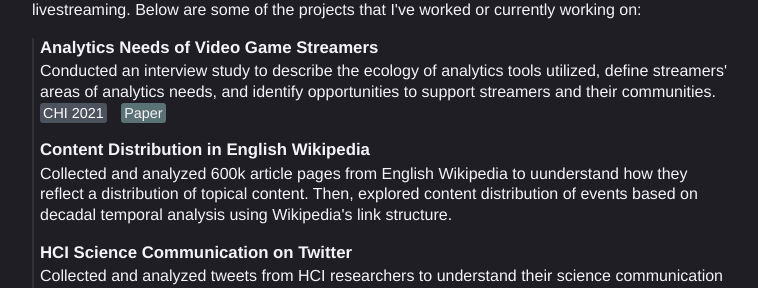
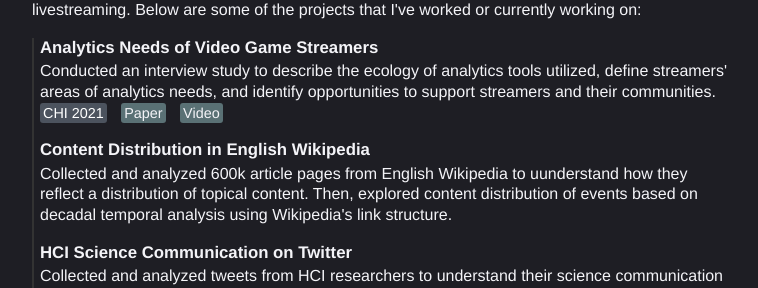
Before and after one commit to kerixyz/temp, a Jekyll site: the page built from index.html, in a window 1280 px wide and 900 px high, scrolled down 553 px. Shown: the part 155-443 px from the top of the window, without its empty margins (258-1016 px from the left). Built offline with Jekyll 4.4.1, drawn with Linux system fonts in a browser that asks for light colours.

Commit message:
Update index.html

```diff
--- a/index.html
+++ b/index.html
@@ -13,7 +13,8 @@ title: Keri Mallari
             <div class="description">
                 Conducted an interview study to describe the ecology of analytics tools utilized, define streamers' areas of analytics needs, and identify opportunities to support streamers and their communities.
             <div class="date">CHI 2021</div>
-            <div class="paper"><a href="https://doi.org/10.1145/3411764.3445320">Paper</a></div>
+            <div class="paper"><a href="https://keri.xyz/assets/chi2021-analytics-streamers.pdf">Paper</a></div>
+                <div class="paper"><a href="https://www.youtube.com/watch?v=mCg6_QNxdQo">Video</a></div>
         </div>
 
         <div class="project">
```
